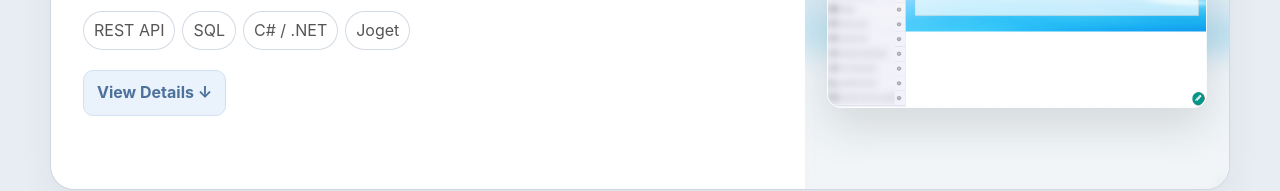
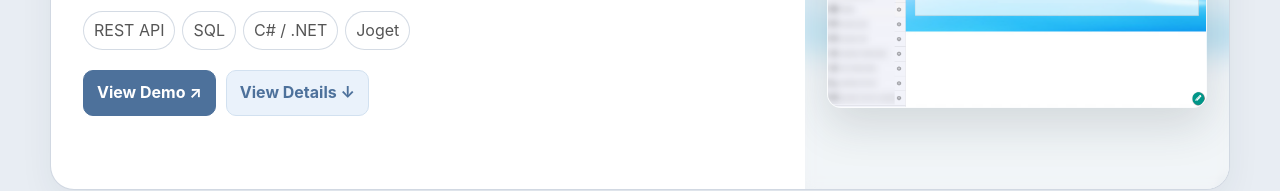
Before and after one commit to cliffium/cliffium.github.io, a plain HTML site: page index.html in a window 1280 px wide. Shown: the part 3448-3639 px from the top of the page. Drawn offline with Linux system fonts and the light colour scheme.

Commit message:
Restore MES demo link

```diff
--- a/index.html
+++ b/index.html
@@ -235,6 +235,7 @@
               <p>將製造現場的生產流程、測試資料、生產履歷與工單資訊系統化整合，並定義跨工具共用的資料介面。</p>
               <div class="tag-row"><span>REST API</span><span>SQL</span><span>C# / .NET</span><span>Joget</span></div>
               <div class="project-actions">
+                <a class="btn btn-primary" href="https://158.101.69.25.nip.io/jw" target="_blank" rel="noopener noreferrer">View Demo ↗</a>
                 <button class="btn btn-text toggle-detail" type="button" data-target="project-mes">View Details ↓</button>
               </div>
               <div id="project-mes" class="expandable">
```
